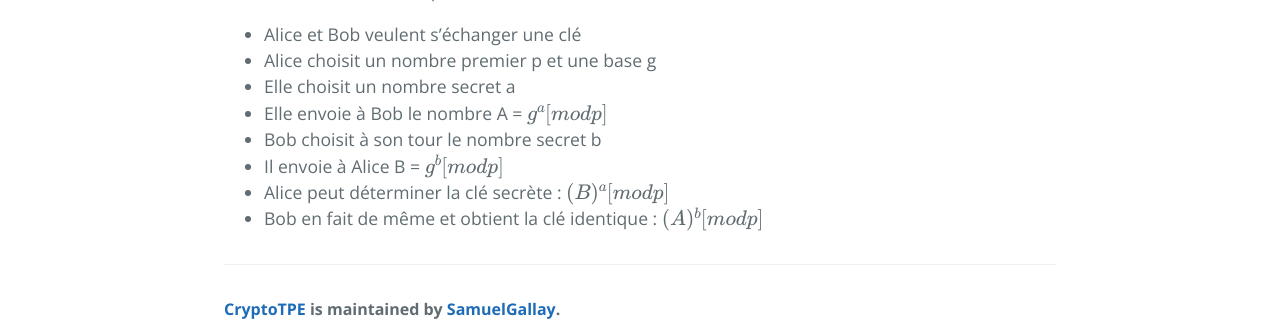
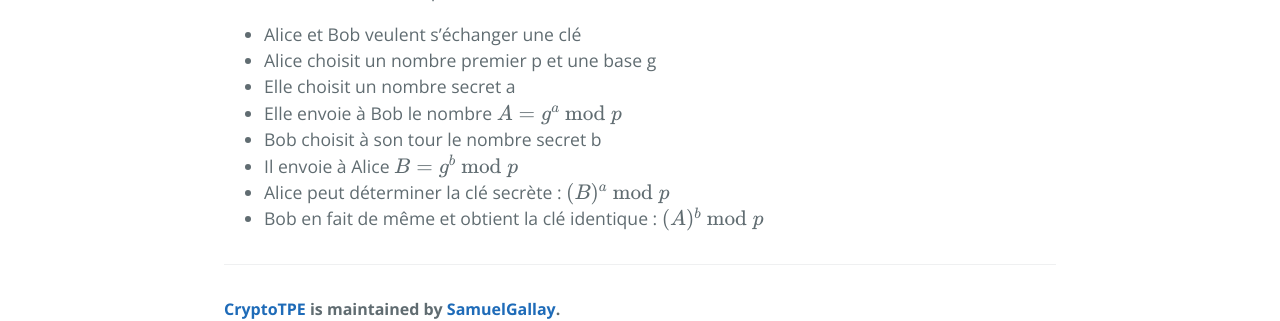
Before and after one commit to SamuelGallay/CryptoTPE, a Jekyll site: the page built from pages/4_Internet/2_diffie-hellman.md, in a window 1280 px wide. Shown: the part 1337-1658 px from the top of the page. Built offline with Jekyll 4.4.1, drawn with Linux system fonts in a browser that asks for light colours; our own code applies the rules of GitHub Pages for plain Markdown files; formulas are drawn with MathJax 3.

Commit message:
Update 2_diffie-hellman.md

```diff
--- a/pages/4_Internet/2_diffie-hellman.md
+++ b/pages/4_Internet/2_diffie-hellman.md
@@ -21,8 +21,8 @@ Modélisation mathématique :
 * Alice et Bob veulent s’échanger une clé
 * Alice choisit un nombre premier p et une base g
 * Elle choisit un nombre secret a
-* Elle envoie à Bob le nombre A = $$ g^a [mod p] $$
+* Elle envoie à Bob le nombre $$ A = g^a \bmod p $$
 * Bob choisit à son tour le nombre secret b
-* Il envoie à Alice B = $$ g^b [mod p] $$
-* Alice peut déterminer la clé secrète : $$ (B)^a [mod p] $$
-* Bob en fait de même et obtient la clé identique : $$ (A)^b [mod p] $$
+* Il envoie à Alice $$ B = g^b \bmod p $$
+* Alice peut déterminer la clé secrète : $$ (B)^a \bmod p $$
+* Bob en fait de même et obtient la clé identique : $$ (A)^b \bmod p $$
```
